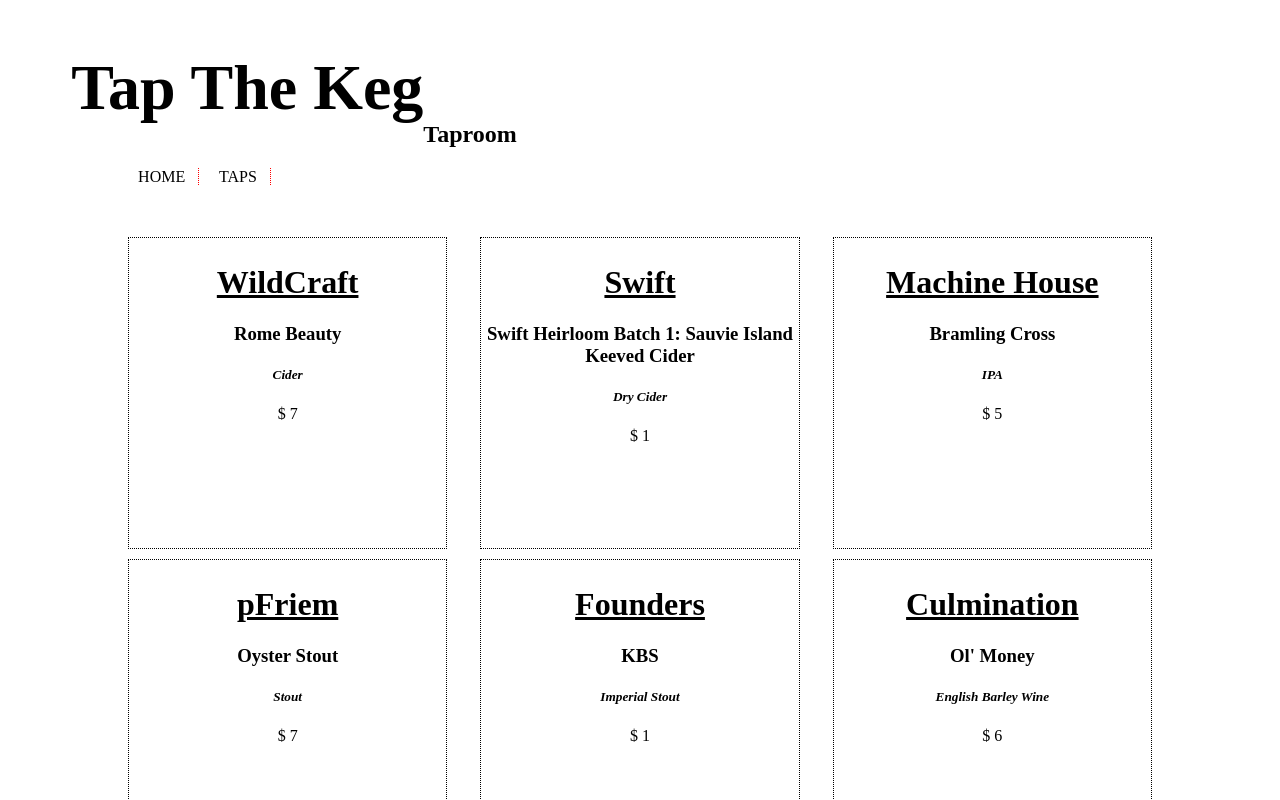
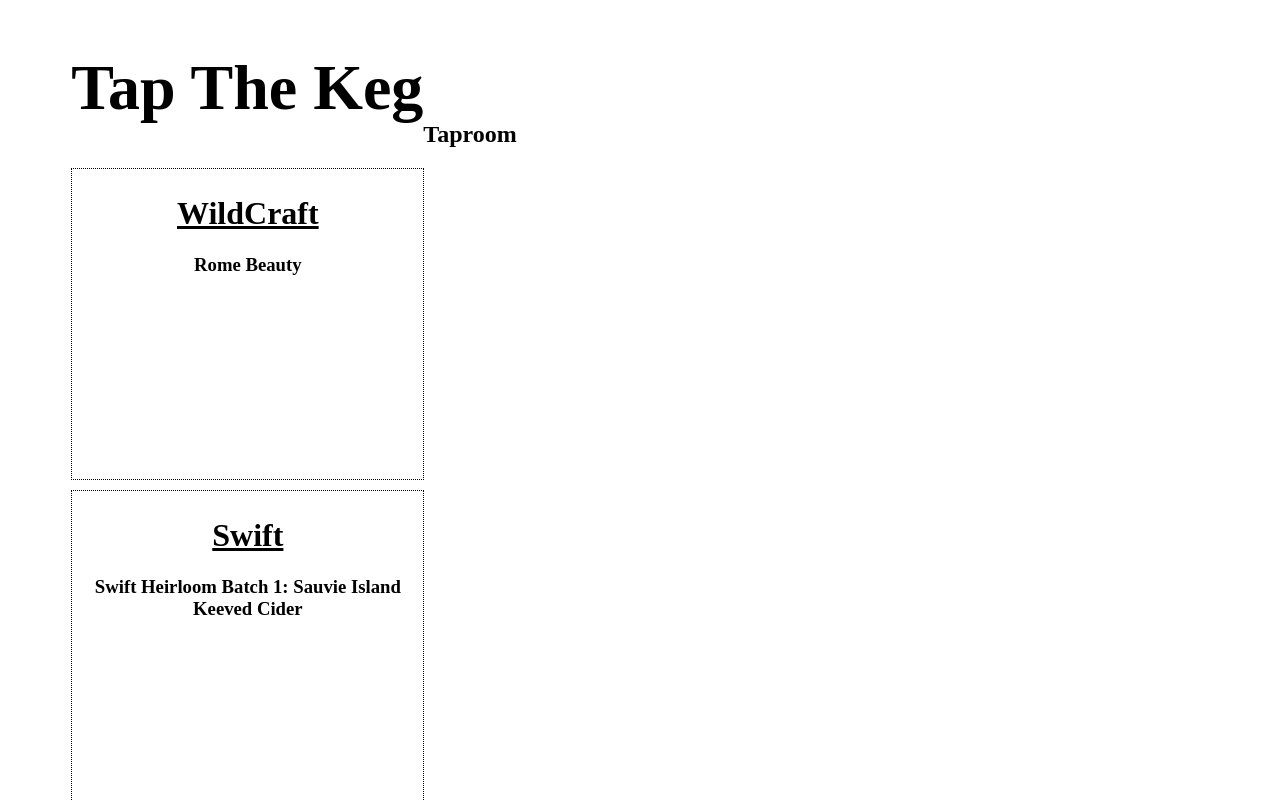
Before and after one commit to MalyPhong619/React-Tap-Room, a React app: page /#/ in a window 1280 px wide. Shown: the top 800 px of the page. Built offline with nearby package versions, Linux system fonts and the light colour scheme; the HTML template or start-up script is replaced by a standard one.

Commit message:
change display of each tap on app

```diff
--- a/src/components/Tap.jsx
+++ b/src/components/Tap.jsx
@@ -20,7 +20,7 @@
       <h1>{props.brand}</h1>
       <h3>{props.name}</h3>
       <h5><em>{props.type}</em></h5>
-      <p>$ {props.price}</p>
+      <p>{props.price}</p>
     </div>
   );
 }
--- a/src/components/UserView.jsx
+++ b/src/components/UserView.jsx
@@ -1,18 +1,25 @@
 import React from 'react';
 import TapList from './TapList';
 import PropTypes from 'prop-types';
+import Tap from './Tap';
 
 function UserView(props) {
   return(
     <div>
       <style jsx>{`
-          div {
-            margin: auto;
-            width: 100%;
-          }
+      div {
+        margin: auto;
+        width: 100%;
+      }
 
-          `}</style>
-      <TapList masterTapList={props.masterTapList}/>
+      `}</style>
+      <div>
+        {props.masterTapList.map((tap, index) =>
+          <Tap brand={tap.brand}
+            name={tap.name}
+            key={index}/>
+        )}
+      </div>
     </div>
   );
 }
```
